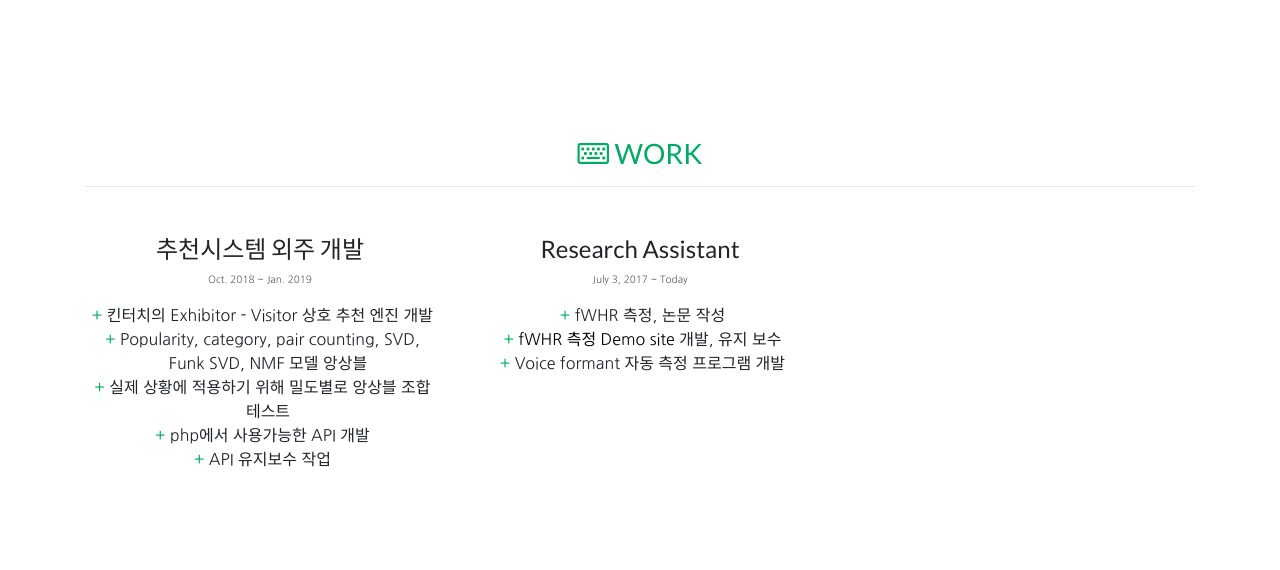
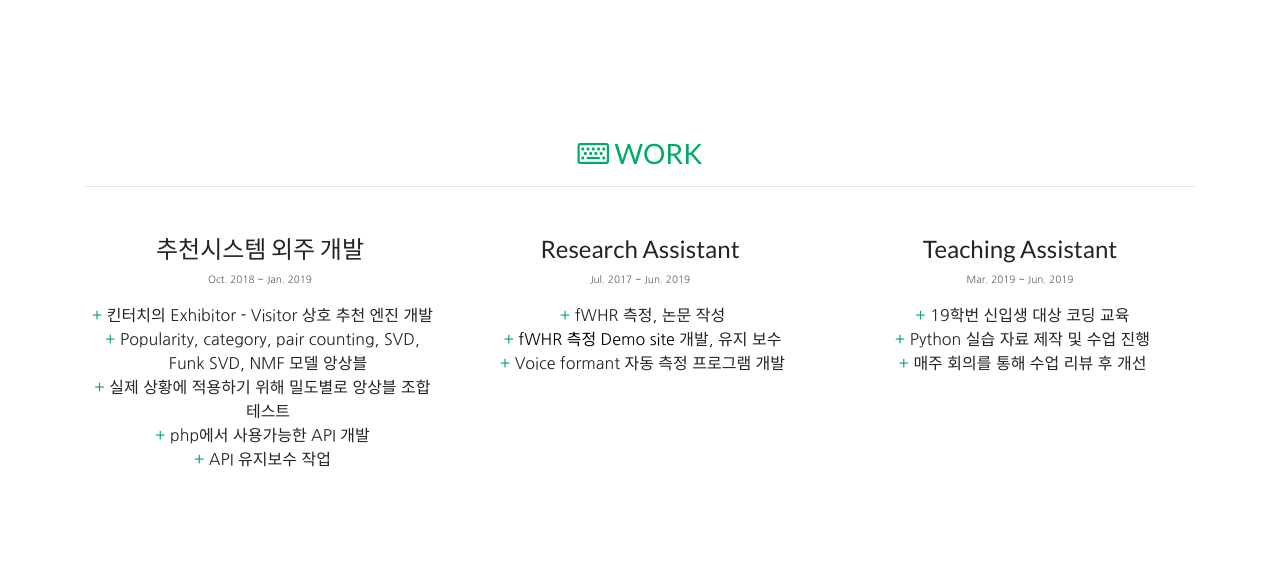
Before and after one commit to haileypark-kr/Portfolio-django, a Django app: page / in a window 1280 px wide. Shown: the part 384-954 px from the top of the page. Run offline with Django 3.2, Linux system fonts and the light colour scheme; data that the repository does not hold is empty; some libraries are stand-ins or nearby versions.

Commit message:
[NEW] Add new experience

```diff
--- a/templates/projects.html
+++ b/templates/projects.html
@@ -80,13 +80,24 @@
 
         <div class="col-md-6 col-lg-4 mb-50">
           <h4 class="post-title">Research Assistant</h4>
-          <p class="date">July 3, 2017 ~ Today</p>
+          <p class="date">Jul. 2017 ~ Jun. 2019</p>
           <ul class="desc">
             <li>fWHR 측정, 논문 작성</li>
             <li><a href="http://54.180.152.248/">fWHR 측정 Demo site</a> 개발, 유지 보수</li>
             <li>Voice formant 자동 측정 프로그램 개발</li>
           </ul>
         </div>
+
+        <div class="col-md-6 col-lg-4 mb-50">
+          <h4 class="post-title">Teaching Assistant</h4>
+          <p class="date">Mar. 2019 ~ Jun. 2019</p>
+          <ul class="desc">
+            <li>19학번 신입생 대상 코딩 교육</li>
+            <li>Python 실습 자료 제작 및 수업 진행</li>
+            <li>매주 회의를 통해 수업 리뷰 후 개선</li>
+          </ul>
+        </div>
+
       </div>
   </section>
   </div>
```
